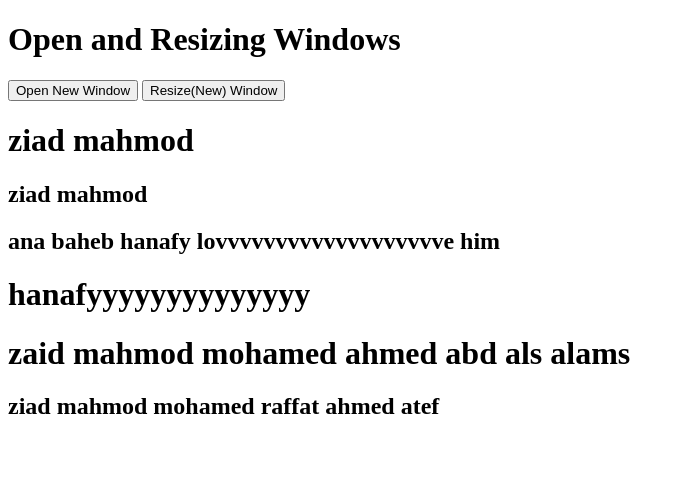
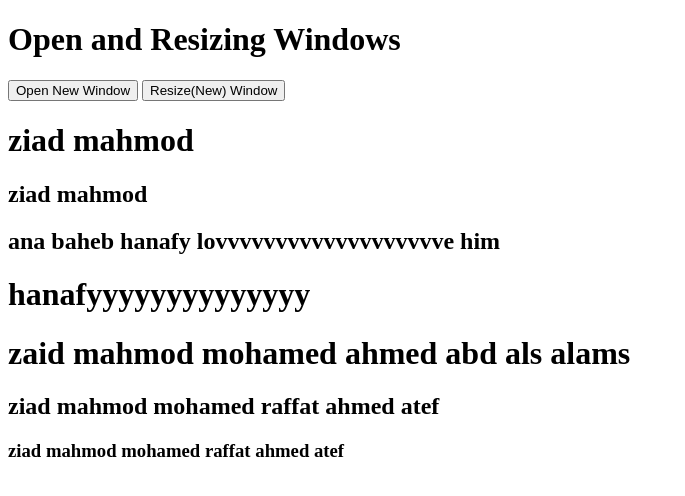
Before and after one commit to zuz12345/test1, a plain HTML site: page index.html in a window 1280 px wide. Shown: the whole page, without its empty margins (0-685 px from the left). Drawn offline with Linux system fonts and the light colour scheme.

Commit message:
Update index.html

```diff
--- a/index.html
+++ b/index.html
@@ -22,6 +22,7 @@ myWindow.resizeTo(300,300);">
 <h1>hanafyyyyyyyyyyyyyy</h1>
 <h1>zaid mahmod  mohamed ahmed abd als alams</h1>
 <h2>ziad mahmod mohamed raffat ahmed atef </h2>
+<h3>ziad mahmod mohamed raffat ahmed atef </h3>
 </form>
 </body>
 </html>
```
